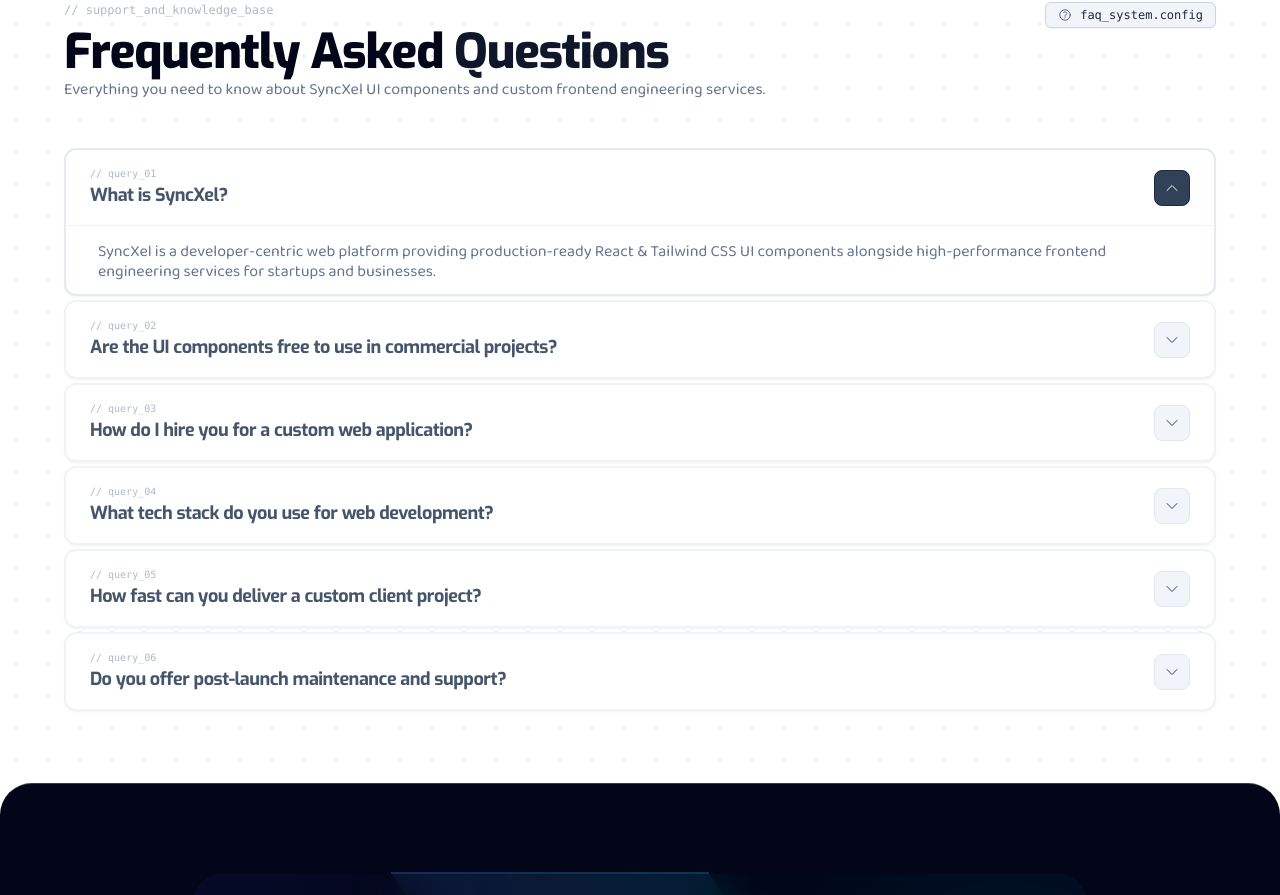
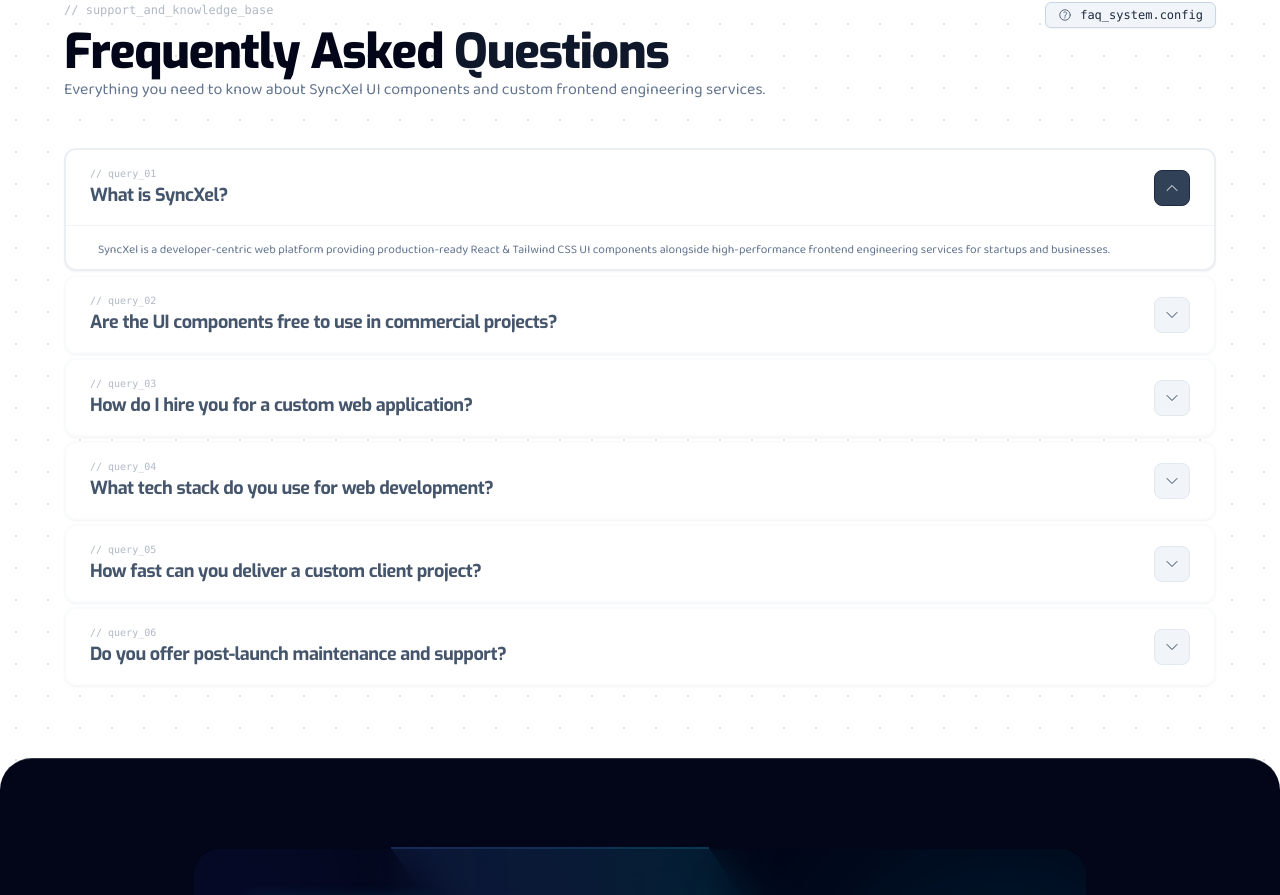
Before and after one commit to lakshan-beast/SyncXel, a React (Vite) app: page / in a window 1280 px wide. Shown: the part 5784-6679 px from the top of the page. Built offline with nearby package versions, Linux system fonts and the light colour scheme.

Commit message:
style: Update border styles and text size in FAQ component for improved aesthetics

```diff
--- a/src/components/FAQ.jsx
+++ b/src/components/FAQ.jsx
@@ -273,8 +273,8 @@ export default function FaqSection() {
                 variants={itemVariants}
                 className={`rounded-xl border-2 transition-all duration-100 overflow-hidden bg-white shadow-xs ${
                   isOpen
-                    ? "border-slate-300/50 shadow-lg"
-                    : "border-slate-200/50 hover:border-slate-200/50"
+                    ? "border-slate-200/70 shadow-lg"
+                    : "border-slate-200/20 hover:border-slate-200/50"
                 }`}>
                 {/* Accordion Question Header */}
                 <button
@@ -313,7 +313,7 @@ export default function FaqSection() {
                       animate={{ opacity: 1, height: "auto" }}
                       exit={{ opacity: 0, height: 0 }}
                       transition={{ duration: 0.3, ease: "easeInOut" }}>
-                      <div className="px-8 py-1 pb-3 pt-0 text-slate-500 text-base sm:text-md leading-tight border-t border-slate-100 mt-0 font-baloo">
+                      <div className="px-8 py-1 pb-3 pt-0 text-slate-500 text-xs sm:text-md leading-tight border-t border-slate-100 mt-0 font-baloo">
                         <p className="pt-4">{faq.answer}</p>
                       </div>
                     </motion.div>
```
